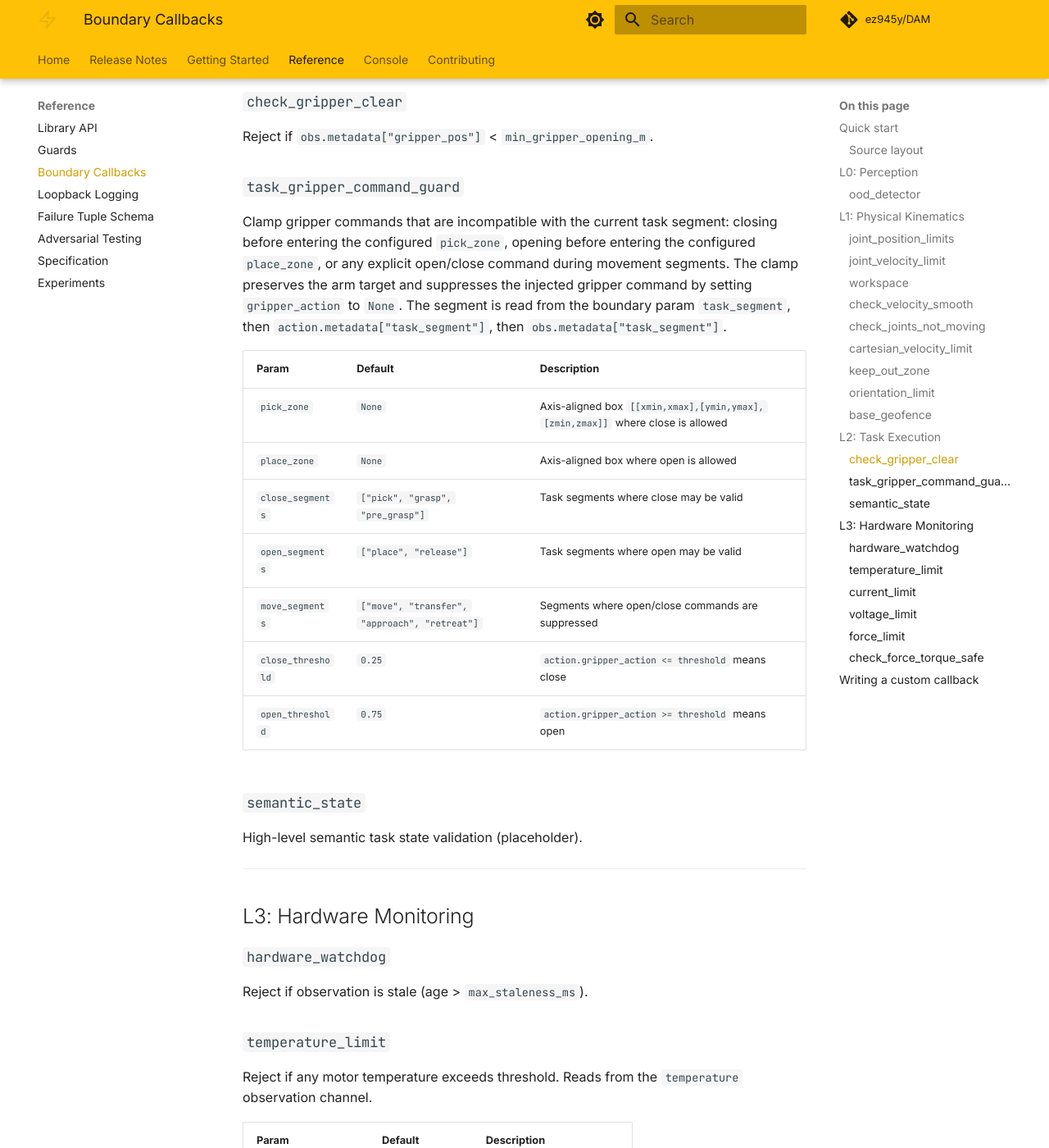
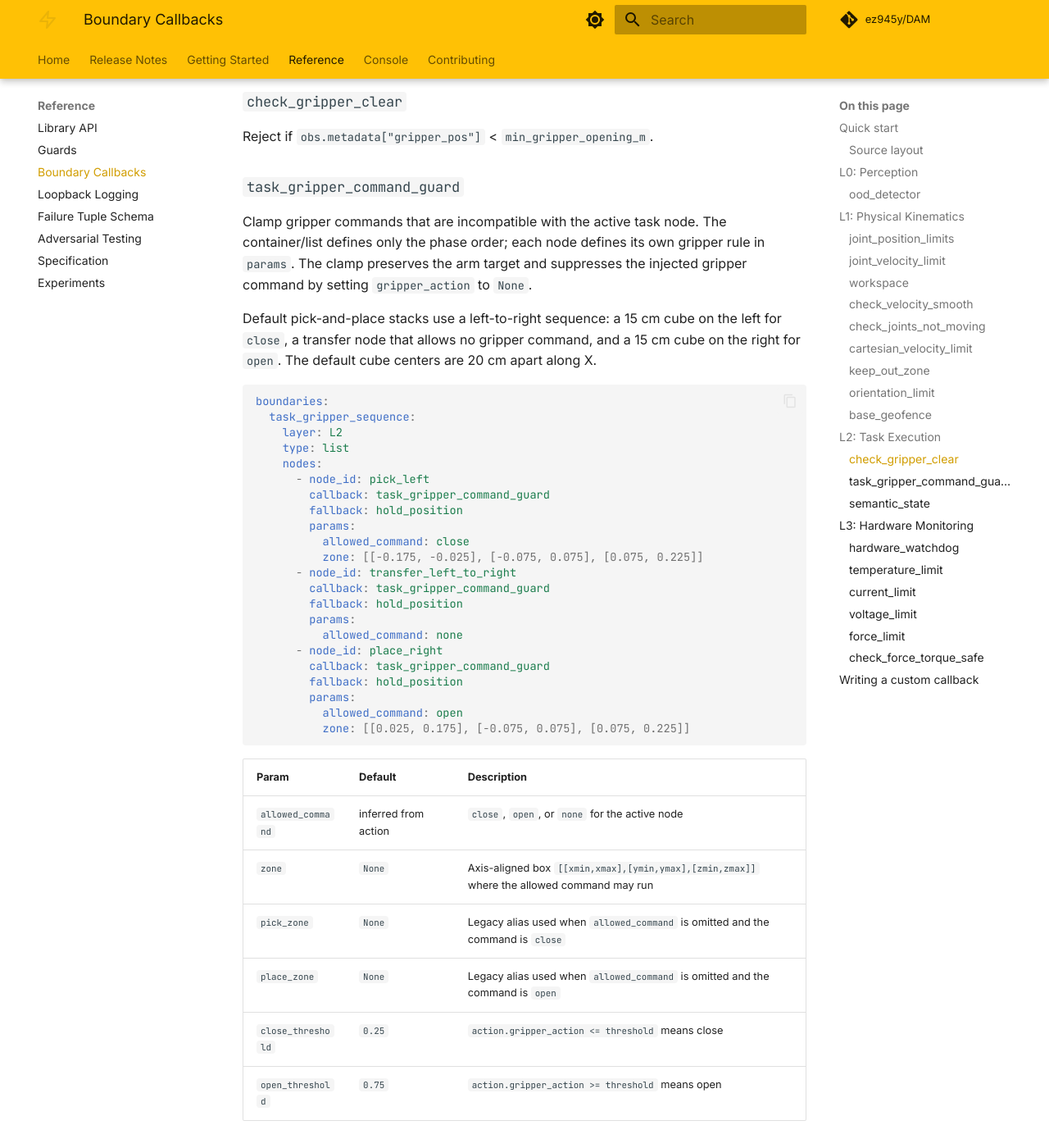
Before and after one commit to ez945y/DAM, an MkDocs documentation site: the page built from docs/boundary-callbacks.md, in a window 1280 px wide and 1400 px high, scrolled down 4537 px. Shown: the whole window at 82% size. Built offline with MkDocs 1.6.1 and Material for MkDocs 9.7.7, drawn with Linux system fonts in a browser that asks for light colours; comment, search, counter and statistics services are not loaded.

Commit message:
fix: align gripper task zones with node params

````diff
--- a/docs/boundary-callbacks.md
+++ b/docs/boundary-callbacks.md
@@ -163,21 +163,46 @@ Reject if `obs.metadata["gripper_pos"]` < `min_gripper_opening_m`.
 
 ### `task_gripper_command_guard`
 
-Clamp gripper commands that are incompatible with the current task segment:
-closing before entering the configured `pick_zone`, opening before entering
-the configured `place_zone`, or any explicit open/close command during movement
-segments. The clamp preserves the arm target and suppresses the injected
-gripper command by setting `gripper_action` to `None`. The segment is read from
-the boundary param `task_segment`, then `action.metadata["task_segment"]`, then
-`obs.metadata["task_segment"]`.
+Clamp gripper commands that are incompatible with the active task node. The
+container/list defines only the phase order; each node defines its own gripper
+rule in `params`. The clamp preserves the arm target and suppresses the injected
+gripper command by setting `gripper_action` to `None`.
+
+Default pick-and-place stacks use a left-to-right sequence: a 15 cm cube on the
+left for `close`, a transfer node that allows no gripper command, and a 15 cm
+cube on the right for `open`. The default cube centers are 20 cm apart along X.
+
+```yaml
+boundaries:
+  task_gripper_sequence:
+    layer: L2
+    type: list
+    nodes:
+      - node_id: pick_left
+        callback: task_gripper_command_guard
+        fallback: hold_position
+        params:
+          allowed_command: close
+          zone: [[-0.175, -0.025], [-0.075, 0.075], [0.075, 0.225]]
+      - node_id: transfer_left_to_right
+        callback: task_gripper_command_guard
+        fallback: hold_position
+        params:
+          allowed_command: none
+      - node_id: place_right
+        callback: task_gripper_command_guard
+        fallback: hold_position
+        params:
+          allowed_command: open
+          zone: [[0.025, 0.175], [-0.075, 0.075], [0.075, 0.225]]
+```
 
 | Param | Default | Description |
 |---|---|---|
-| `pick_zone` | `None` | Axis-aligned box `[[xmin,xmax],[ymin,ymax],[zmin,zmax]]` where close is allowed |
-| `place_zone` | `None` | Axis-aligned box where open is allowed |
-| `close_segments` | `["pick", "grasp", "pre_grasp"]` | Task segments where close may be valid |
-| `open_segments` | `["place", "release"]` | Task segments where open may be valid |
-| `move_segments` | `["move", "transfer", "approach", "retreat"]` | Segments where open/close commands are suppressed |
+| `allowed_command` | inferred from action | `close`, `open`, or `none` for the active node |
+| `zone` | `None` | Axis-aligned box `[[xmin,xmax],[ymin,ymax],[zmin,zmax]]` where the allowed command may run |
+| `pick_zone` | `None` | Legacy alias used when `allowed_command` is omitted and the command is `close` |
+| `place_zone` | `None` | Legacy alias used when `allowed_command` is omitted and the command is `open` |
 | `close_threshold` | `0.25` | `action.gripper_action <= threshold` means close |
 | `open_threshold` | `0.75` | `action.gripper_action >= threshold` means open |
 
````
Also changed, not shown: docs/concepts/guards-explained.md (+17 -5 lines), docs/guards-reference.md (+5 -2 lines), docs/quick-stack.md (+4 -1 lines), 6 other files.
